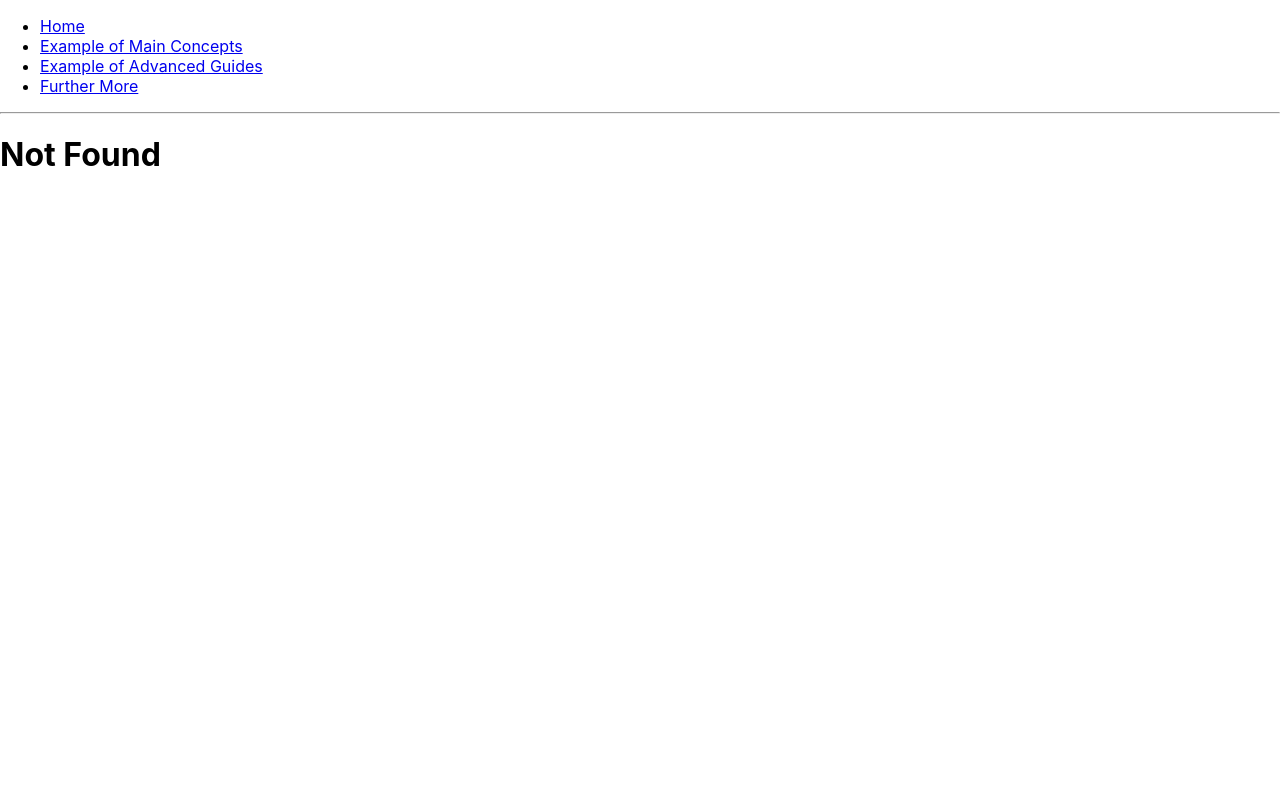
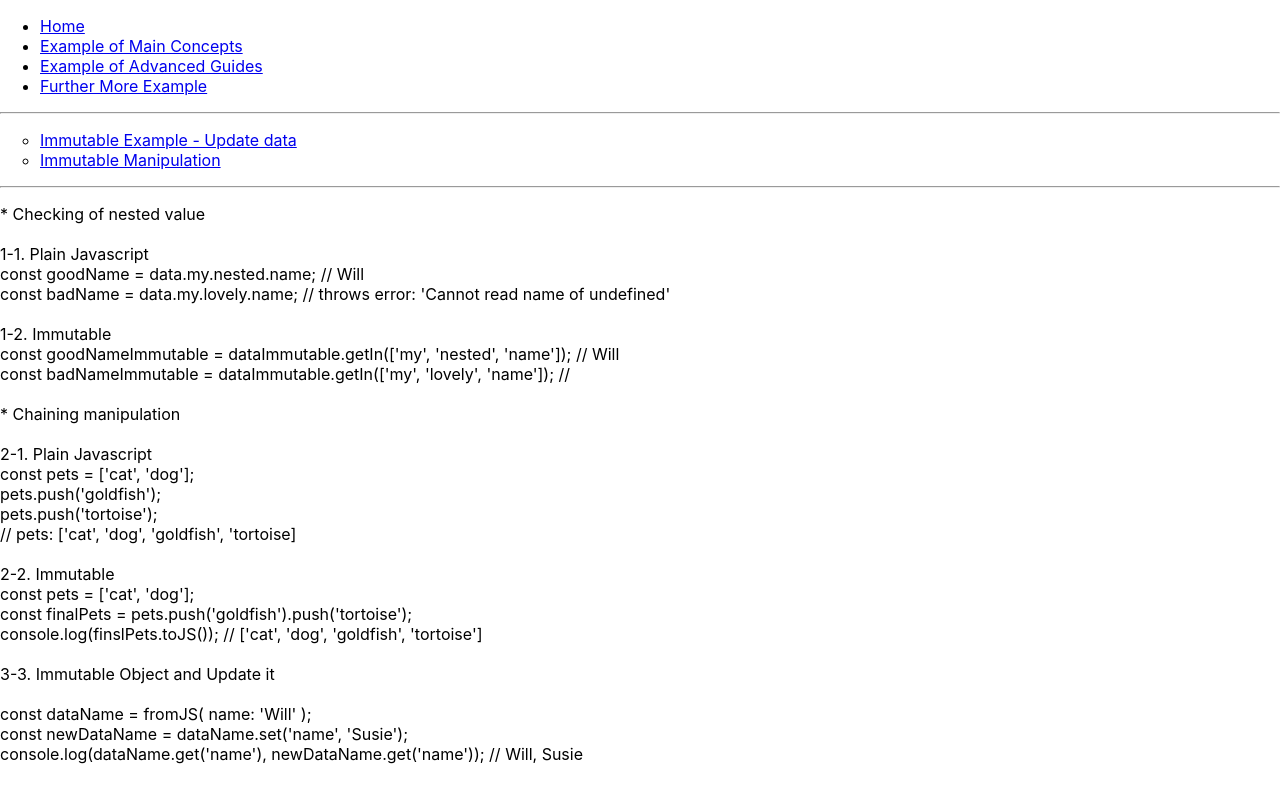
Before and after one commit to hapumee/react-basic, a React (Create React App) app: page /example-further-more/immutable-manipulation in a window 1280 px wide. Before the commit this address had no page. Built offline with nearby package versions, Linux system fonts and the light colour scheme.

Commit message:
Move to directory

```diff
--- a/src/further-more/FurtherMore.js
+++ b/src/example-further-more/ExampleFurtherMore.js
@@ -4,18 +4,18 @@ import NotFound from '../error/NotFound';
 import ImmutableBasic from './ImmutableBasic';
 import ImmutableManipulation from './ImmutableManipulation';
 
-class FurtherMore extends React.Component {
+class ExampleFurtherMore extends React.Component {
     render() {
         return (
             <div>
                 <ul style={{listStyleType: 'circle'}}>
-                    <li><Link to="/further-more/immutable-basic">Immutable Example - Update data</Link></li>
-                    <li><Link to="/further-more/immutable-manipulation">Immutable Manipulation</Link></li>
+                    <li><Link to="/example-further-more/immutable-basic">Immutable Example - Update data</Link></li>
+                    <li><Link to="/example-further-more/immutable-manipulation">Immutable Manipulation</Link></li>
                 </ul>
                 <hr />
                 <Switch>
-                    <Route path="/further-more/immutable-basic" component={ImmutableBasic} />
-                    <Route path="/further-more/immutable-manipulation" component={ImmutableManipulation} />
+                    <Route path="/example-further-more/immutable-basic" component={ImmutableBasic} />
+                    <Route path="/example-further-more/immutable-manipulation" component={ImmutableManipulation} />
                     <Route component={NotFound} />
                 </Switch>
             </div>
@@ -23,4 +23,4 @@ class FurtherMore extends React.Component {
     }
 }
 
-export default FurtherMore;
+export default ExampleFurtherMore;
--- a/src/index.js
+++ b/src/index.js
@@ -7,7 +7,7 @@ import NotFound from './error/NotFound';
 import Home from './Home';
 import ExampleMainConcepts from './example_main_concepts/ExampleMainConcepts';
 import ExampleAdvancedGuides from './example_advanced_guides/ExampleAdvancedGuides';
-import FurtherMore from './further-more/FurtherMore';
+import ExampleFurtherMore from './example-further-more/ExampleFurtherMore';
 
 const routing = (
     <Router>
@@ -16,14 +16,14 @@ const routing = (
                 <li><Link to="/">Home</Link></li>
                 <li><Link to="/example-main-concepts">Example of Main Concepts</Link></li>
                 <li><Link to="/example-advanced-guides">Example of Advanced Guides</Link></li>
-                <li><Link to="/further-more">Further More</Link></li>
+                <li><Link to="/example-further-more">Further More Example</Link></li>
             </ul>
             <hr />
             <Switch>
                 <Route path="/" exact component={Home} />
                 <Route path="/example-main-concepts" component={ExampleMainConcepts} />
                 <Route path="/example-advanced-guides" component={ExampleAdvancedGuides} />
-                <Route path="/further-more" component={FurtherMore} />
+                <Route path="/example-further-more" component={ExampleFurtherMore} />
                 <Route component={NotFound} />
             </Switch>
         </div>
```
Also changed, not shown: src/example-further-more/ImmutableBasic.js (renamed from src/further-more/ImmutableBasic.js), src/example-further-more/ImmutableManipulation.js (renamed from src/further-more/ImmutableManipulation.js).
